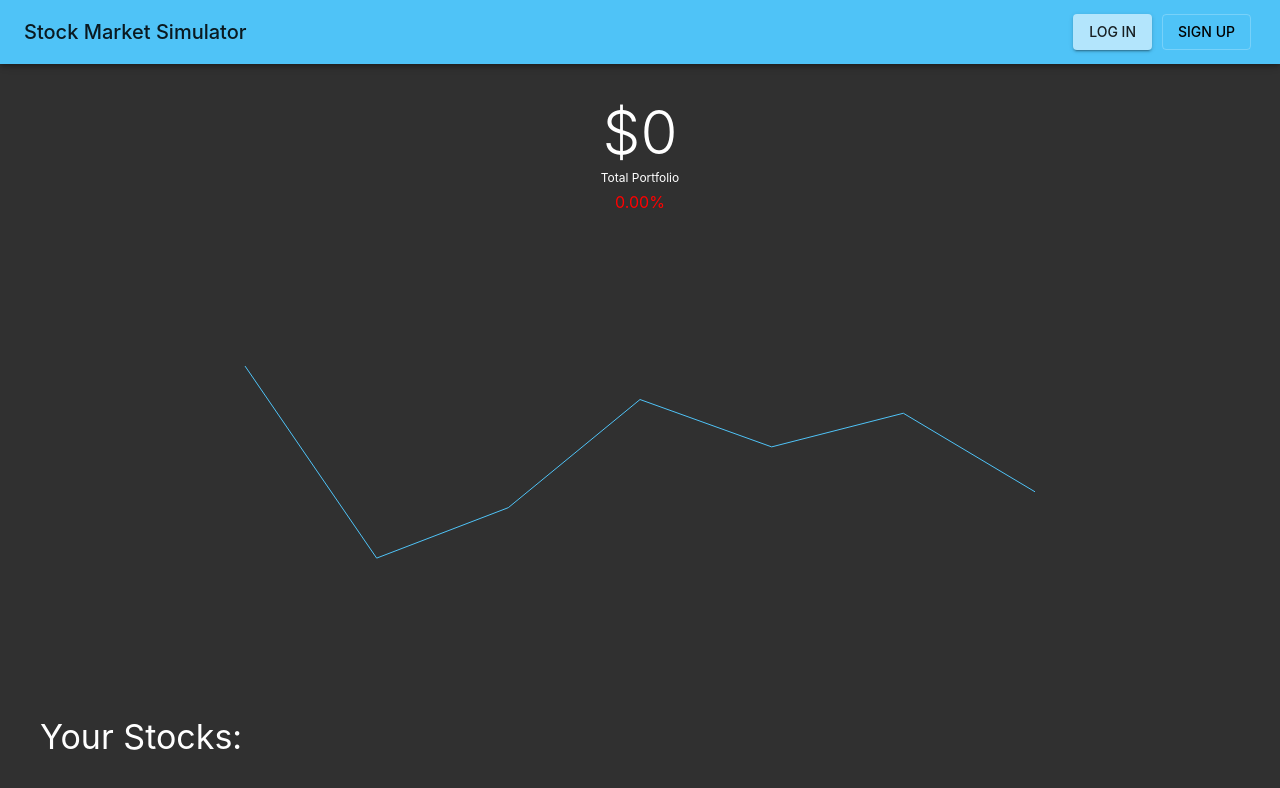
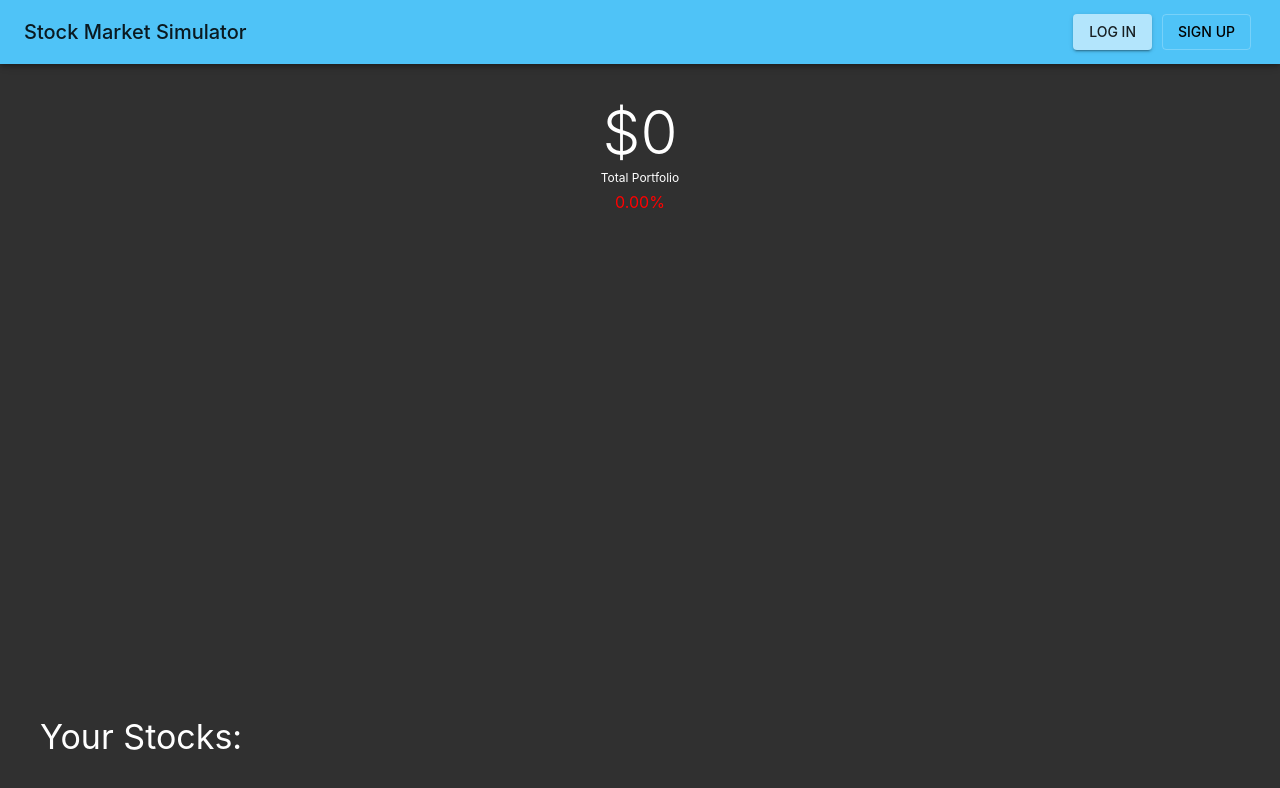
Before and after one commit to StockMarketSimulator-CSC-59867-03/SMSimulator_Website, a React (Create React App) app: page /portfolio in a window 1280 px wide. Shown: the top 788 px of the page. Built offline with nearby package versions, Linux system fonts and the light colour scheme; no server answers.

Commit message:
BRANCH with portfolio page graph

```diff
--- a/src/Pages/PortfolioPage/PortfolioPage.tsx
+++ b/src/Pages/PortfolioPage/PortfolioPage.tsx
@@ -26,6 +26,36 @@ import PortfolioStockGraph from './PortfolioStockGraph';
 import OwnedStockItem from './OwnedStockItem';
 import { useSelector } from 'react-redux';
 import { lightBlue } from '@material-ui/core/colors';
+import { isNumber } from 'util';
+
+function calculateDomain(value : Array<any>){
+    let min = 1000000;
+    let max = 0;
+    for(let i = 0; i < value.length; i++){
+        let price = value[i]["price"]
+        if(price < min){
+            min = price;
+        }
+        if(price > max){
+            max = price;
+        }
+    }
+    return [min - 20, max + 20];
+  }
+
+function calcAvg(arr_points:[]){
+    let sum = 0.0;
+    let num_points = arr_points.length;
+    console.log(arr_points);
+    arr_points.forEach((x:any) => {
+        if(isNumber(x))
+            sum += x;
+        else
+            sum += parseFloat(x);
+    })
+
+    return sum;
+}
 
 const useStyles = makeStyles((theme: Theme) =>
   createStyles({
@@ -104,7 +134,7 @@ function PortfolioPage(props:any) {
     let userStocks = useSelector((state: any) => state.userStocks);
 
     let stockItems: JSX.Element[] = [];
-
+    let graph_points = new Map<any, any>();
     // Go through the array of userStocks
     // Calculate the value of stock they have and percentage gain and pass into OwnerStockItem
     let totalValue = 0; // While going through the array add up the value of all stocks which give total portofolio value
@@ -135,6 +165,20 @@ function PortfolioPage(props:any) {
                          </Grid>
                     ));
                 }
+                    let count = 0;
+                    stockData.history.forEach((entry:any) => {
+                        count++;
+                        let temp = graph_points.get(count);
+                        if(temp === null || temp === undefined)
+                        {
+                            graph_points.set(count, [entry['price']]);
+                        }
+                        else
+                        {
+                            temp.push(entry['price']);
+                            graph_points.set(count, temp);
+                        }
+                    })
             }
         }
 
@@ -142,6 +186,23 @@ function PortfolioPage(props:any) {
 
     let portfolioGain = calculatePercentageGain(totalInitialValue, totalValue);
     let isGain = portfolioGain > 0;
+
+
+    let history = new Array;
+
+    graph_points.forEach((value:any, key:any) => {
+        // console.log(calcAvg(value));
+        let avgPrice = calcAvg(value);
+        history.push({dateTime: key, price: avgPrice});
+    })
+
+    history.sort((a, b) => (a.dateTime > b.dateTime) ? 1 : -1);
+
+    let domain = calculateDomain(history);
+
+
+
+
     return (
       <div className={classes.root}>
         <Container maxWidth="lg" className={classes.container}>
@@ -168,7 +229,7 @@ function PortfolioPage(props:any) {
               {portfolioGain > 0 ? '+' : ''}{portfolioGain.toFixed(2)}%
             </Typography>
             <div>
-              <PortfolioStockGraph />
+              <PortfolioStockGraph domain={domain} history={history} />
             </div>
           </Grid>
           <div>
--- a/src/Pages/PortfolioPage/PortfolioStockGraph.tsx
+++ b/src/Pages/PortfolioPage/PortfolioStockGraph.tsx
@@ -70,6 +70,6 @@ function PortfolioStockGraph(props:any){
     console.log(history);
     console.log(min, max);
 
-    return(<div><StockGraph  handleClick={() => {}} width={800} height={500}/></div>)
+    return(<div><StockGraph  domain={props.domain} data={props.history} handleClick={() => {}} width={800} height={500}/></div>)
 }
 export default PortfolioStockGraph;
```
